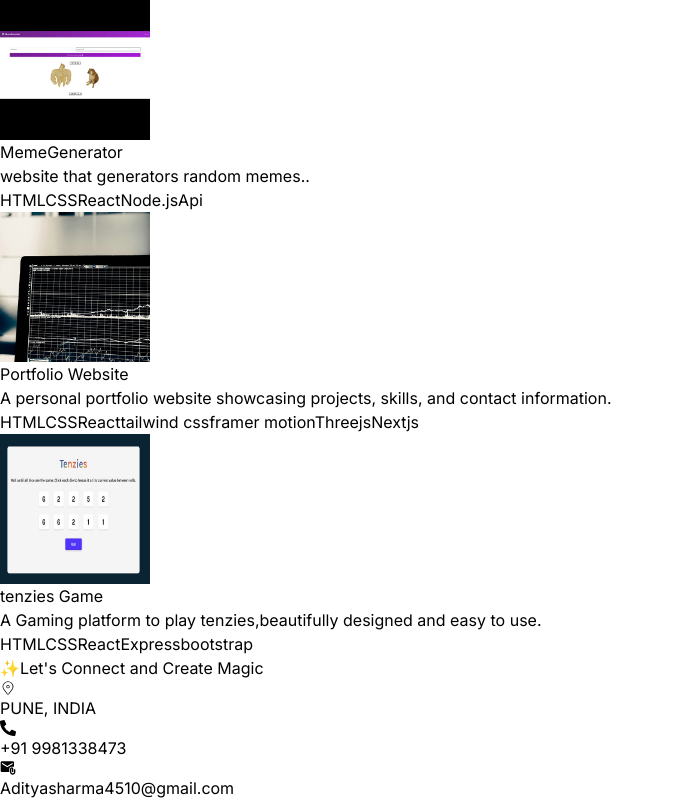
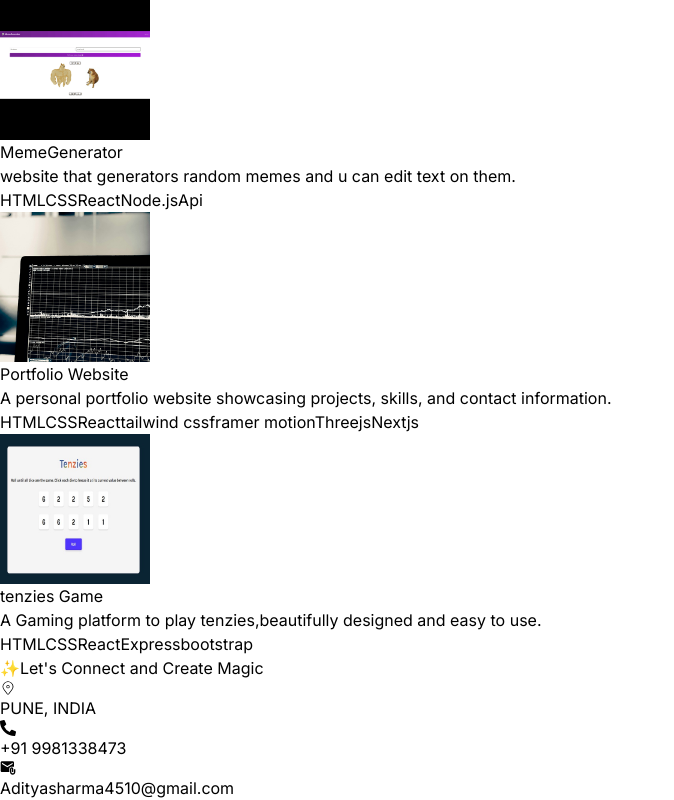
Before and after one commit to Adi4512/mainportfolio, a React (Vite) app: page / in a window 1280 px wide. Shown: the part 2070-2870 px from the top of the page, without its empty margins (0-674 px from the left). Built offline with nearby package versions, Linux system fonts and the light colour scheme.

Commit message:
changed text hover

```diff
--- a/src/constants/index.js
+++ b/src/constants/index.js
@@ -30,7 +30,7 @@ export const PROJECTS = [
     image: project2,
     url:"https://adi4512.github.io/MemeGenerator/",
     description:
-      "website that generators random memes..",
+      "website that generators random memes and u can edit text on them.",
     technologies: ["HTML", "CSS", "React", "Node.js", "Api"]
   },
   {
--- a/src/index.css
+++ b/src/index.css
@@ -36,6 +36,7 @@
     rgba(76, 175, 80, 0.8),   /* Soft Green */
     rgba(33, 150, 243, 0.8),  /* Soft Blue */
     rgba(156, 39, 176, 0.8)   /* Soft Purple */
+
   );
 
   position: absolute;
@@ -55,3 +56,7 @@
 .btn:hover::before {
   opacity: 1;
 }
+
+.btn:hover {
+  color: black; /* Change text color to black on hover */
+}
```
